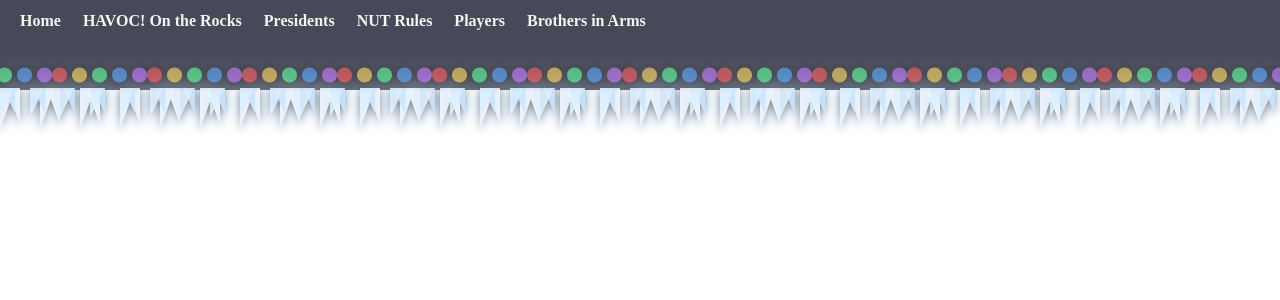
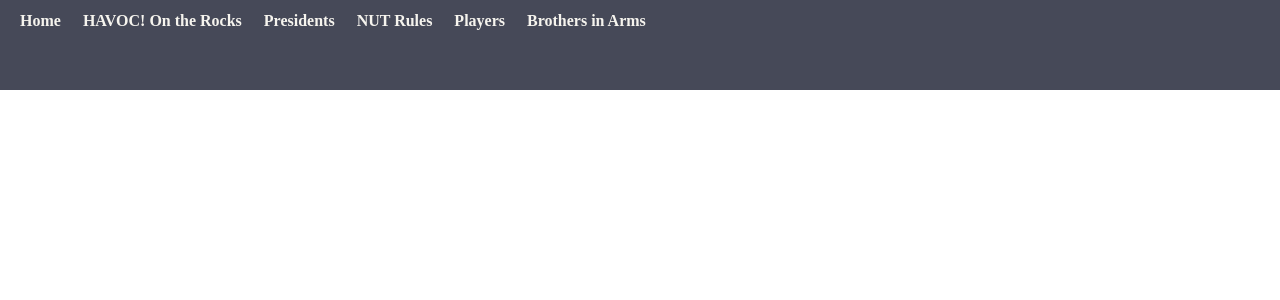
Before and after one commit to whaleslaughter-ux/WOS-State-2128, a Jekyll site: the page nav.html, which Jekyll copies as it is, in a window 1280 px wide. Shown: the top 300 px of the page. Built offline with Jekyll 4.4.1, drawn with Linux system fonts in a browser that asks for light colours.

Commit message:
Refactor nav styles and remove holiday effects
Updated navigation styles and removed holiday mode effects.

```diff
--- a/nav.html
+++ b/nav.html
@@ -18,170 +18,35 @@
   border-bottom:2px solid transparent;
   opacity:.95;
 }
+
 .site-nav a:hover,
 .site-nav a.active {
-  border-bottom-color: #f6d36b;
+  border-bottom-color:#f6d36b;
   color:#fff8dc;
 }
 
 /* Push content down */
-body { padding-top: 150px; }
-@media (max-width:480px){ body { padding-top: 170px; } }
-
-/* ========== CHRISTMAS LIGHTS ========== */
-body.holiday-mode .site-nav::after {
-  content:"";
-  position:absolute;
-  left:0; right:0;
-  top: calc(100% - 44px);
-  height:46px;
-  pointer-events:none;
-  animation: nav-twinkle 2s ease-in-out infinite alternate;
-
-  background:
-    radial-gradient(circle, #ff5f5f 0 7px, transparent 8px) 12px 12px / 95px 34px repeat-x,
-    radial-gradient(circle, #ffd85e 0 7px, transparent 8px) 32px 12px / 95px 34px repeat-x,
-    radial-gradient(circle, #5eff9a 0 7px, transparent 8px) 52px 12px / 95px 34px repeat-x,
-    radial-gradient(circle, #5eaaff 0 7px, transparent 8px) 72px 12px / 95px 34px repeat-x,
-    radial-gradient(circle, #c77dff 0 7px, transparent 8px) 92px 12px / 95px 34px repeat-x;
-
-  filter:
-    drop-shadow(0 0 6px rgba(0,0,0,.8))
-    drop-shadow(0 0 8px rgba(255,255,255,.4));
+body { padding-top:150px; }
+@media (max-width:480px){
+  body { padding-top:170px; }
 }
-
-@keyframes nav-twinkle {
-  from { opacity:.55; }
-  to   { opacity:1; }
-}
-
-/* ========== ICICLES ========== */
-body.holiday-mode .site-nav::before {
-  content:"";
-  position:absolute;
-  left:0; right:0;
-  top: calc(100% - 2px);
-  height:62px;
-  pointer-events:none;
-
-  background:
-    linear-gradient(-65deg, transparent 75%, rgba(220,240,255,.9) 76%) 0 0 / 30px 58px repeat-x,
-    linear-gradient(65deg,  transparent 75%, rgba(200,230,255,.9) 76%) 15px 0 / 30px 40px repeat-x,
-    linear-gradient(-70deg, transparent 76%, rgba(235,245,255,.95) 77%) 40px 0 / 40px 65px repeat-x,
-    linear-gradient(70deg,  transparent 76%, rgba(235,245,255,.95) 77%) 60px 0 / 40px 46px repeat-x;
-
-  filter:
-    drop-shadow(0 2px 4px rgba(0,0,0,.45))
-    drop-shadow(0 0 10px rgba(200,230,255,.7));
-}
-
-/* ========== CLICKABLE BULB SPARKLE ========== */
-.nav-bulb-layer {
-  position:absolute;
-  inset:0;
-  pointer-events:none;
-  z-index:6;
-}
-
-.nav-bulb-hit {
-  position:absolute;
-  top: calc(100% - 22px);
-  width:46px;
-  height:46px;
-  margin-left:-23px;
-  border-radius:999px;
-  background: radial-gradient(circle, rgba(255,255,255,.95), transparent 65%);
-  mix-blend-mode: screen;
-  opacity: 0;
-  animation: bulb-pop .6s ease-out forwards;
-}
-
-@keyframes bulb-pop {
-  0%   { transform: scale(.4); opacity:.8; }
-  70%  { transform: scale(1);  opacity:1; }
-  100% { transform: scale(1.2);opacity:0; }
-}
-
-/* ========== BACKGROUND CHAOTIC SNOW ========== */
-.background-snow {
-  position:fixed;
-  inset:0;
-  z-index:1;
-  pointer-events:none;
-  opacity:0;
-}
-body.holiday-mode .background-snow { opacity:1; }
-
-.background-snow::before,
-.background-snow::after {
-  content:"";
-  position:absolute;
-  inset:-20%;
-  background-image:
-    radial-gradient(circle, rgba(255,255,255,.9) 0 1px, transparent 2px),
-    radial-gradient(circle, rgba(255,255,255,.6) 0 1px, transparent 2px),
-    radial-gradient(circle, rgba(255,255,255,.4) 0 2px, transparent 3px);
-  background-size: 120px 120px, 200px 200px, 300px 300px;
-  animation: snow-chaos 12s linear infinite;
-}
-
-.background-snow::after {
-  opacity:.5;
-  filter: blur(1px);
-  animation-duration: 22s;
-  animation-direction: reverse;
-}
-
-@keyframes snow-chaos {
-  0%   { transform: translate(0,-140px); }
-  25%  { transform: translate(-40px,10px); }
-  50%  { transform: translate(60px,120px); }
-  75%  { transform: translate(-30px,200px); }
-  100% { transform: translate(40px,320px); }
-}
-
-/* Layer safety */
-.site-nav { z-index:3000; }
-.gate-overlay { z-index:9999; }
 </style>
 
-<div class="background-snow" aria-hidden="true"></div>
-
 <nav class="site-nav" aria-label="Main navigation">
-  <div class="nav-bulb-layer" aria-hidden="true"></div>
-
   <a href="/index.html">Home</a>
-<a href="/havoc-on-the-rocks.html">HAVOC! On the Rocks</a>
- <a href="/presidents.html">Presidents</a>
+  <a href="/havoc-on-the-rocks.html">HAVOC! On the Rocks</a>
+  <a href="/presidents.html">Presidents</a>
   <a href="/nut-rules.html">NUT Rules</a>
   <a href="/players.html">Players</a>
   <a href="/bia.html">Brothers in Arms</a>
 </nav>
 
 <script>
-/* Highlight active page + turn on holiday mode */
+/* Highlight active page */
 (function(){
   const path = location.pathname.replace(/\/+$/,'') || '/index.html';
   document.querySelectorAll('.site-nav a').forEach(a => {
     if (a.getAttribute('href') === path) a.classList.add('active');
   });
-
-  document.body.classList.add('holiday-mode');
-})();
-
-/* Click ANYWHERE on nav to sparkle */
-(function(){
-  const nav = document.querySelector('.site-nav');
-  const layer = nav?.querySelector('.nav-bulb-layer');
-  if(!nav || !layer) return;
-
-  nav.addEventListener('click', (e)=>{
-    const r = nav.getBoundingClientRect();
-    const hit = document.createElement('span');
-    hit.className = 'nav-bulb-hit';
-    hit.style.left = (e.clientX - r.left) + 'px';
-    layer.appendChild(hit);
-    setTimeout(()=>hit.remove(),650);
-  });
 })();
 </script>
```
Also changed, not shown: other parts of nav.html (+1 -1 lines).
